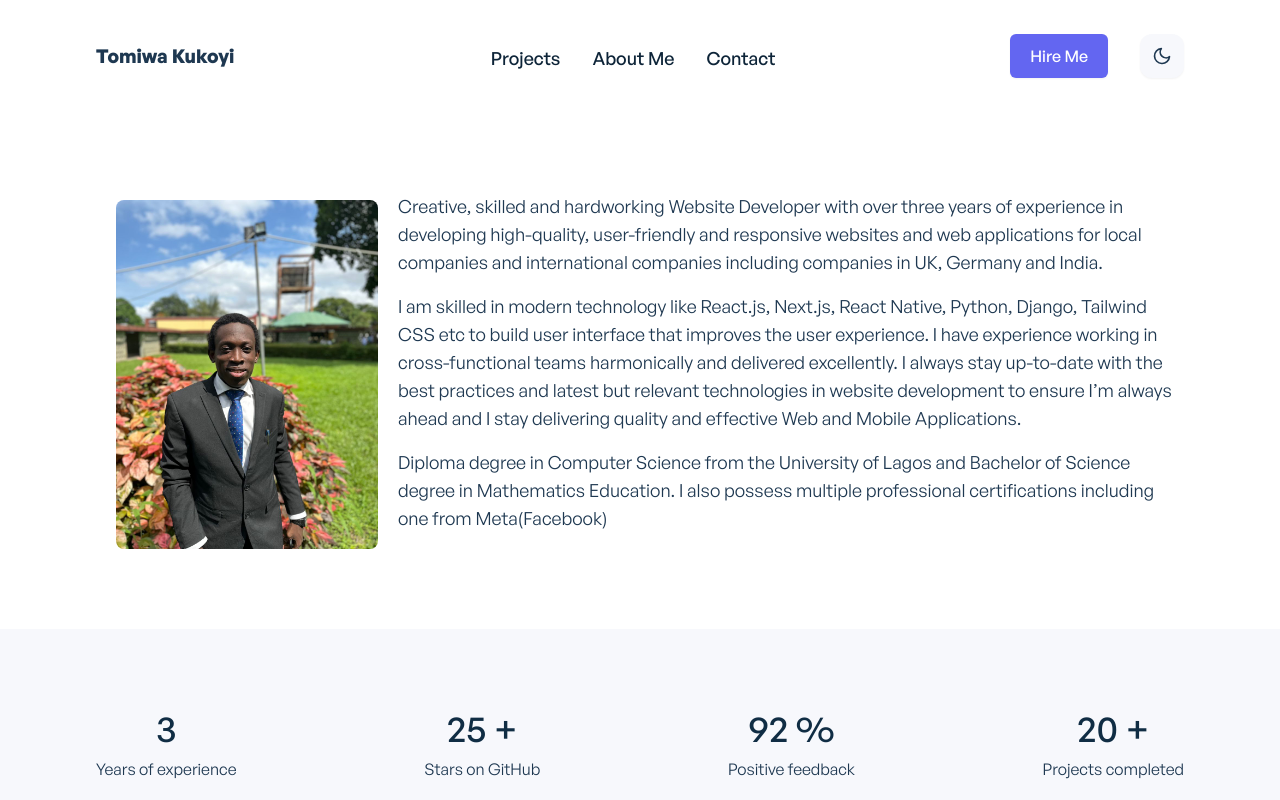
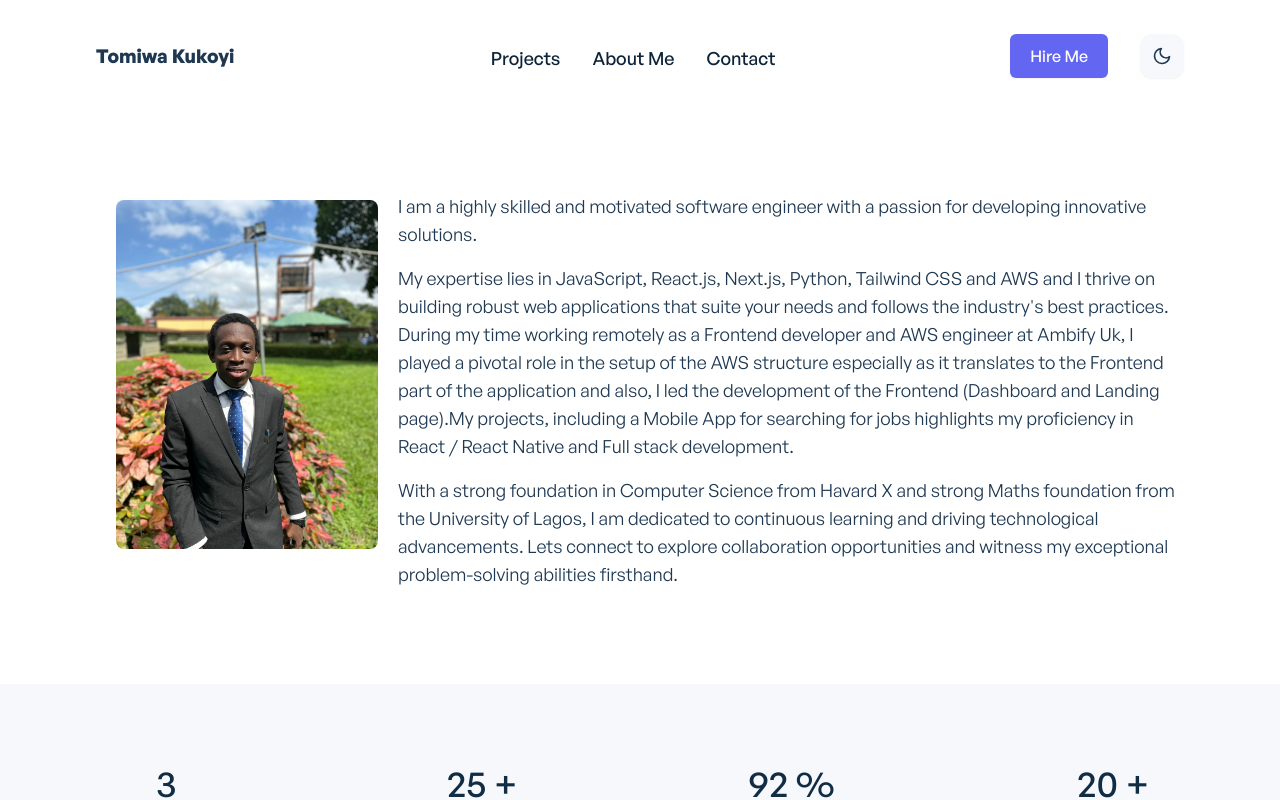
Before and after one commit to Tomiwakukoyi/Tomiwa-Portfolio, a Next.js app: page /about in a window 1280 px wide. Shown: the top 800 px of the page. Built offline with nearby package versions, Linux system fonts and the light colour scheme.

Commit message:
Changes to my about section

```diff
--- a/data/aboutMeData.js
+++ b/data/aboutMeData.js
@@ -3,14 +3,14 @@ import { v4 as uuidv4 } from "uuid";
 export const aboutMeData = [
   {
     id: uuidv4(),
-    bio: " Creative, skilled and hardworking Website Developer with over three years of experience in developing high-quality, user-friendly and responsive websites and web applications for local companies and international companies including companies in UK, Germany and India. ",
+    bio: " I am a highly skilled and motivated software engineer with a passion for developing innovative solutions.",
   },
   {
     id: uuidv4(),
-    bio: " I am skilled in modern technology like React.js, Next.js, React Native, Python, Django, Tailwind CSS etc to build user interface that improves the user experience. I have experience working in cross-functional teams harmonically and delivered excellently. I always stay up-to-date with the best practices and latest but relevant technologies in website development to ensure I’m always ahead and I stay delivering quality and effective Web and Mobile Applications.",
+    bio: " My expertise lies in JavaScript, React.js, Next.js, Python, Tailwind CSS and AWS and I thrive on building robust web applications that suite your needs and follows the industry's best practices. During my time working remotely as a Frontend developer and AWS engineer at Ambify Uk, I played a pivotal role in the setup of the AWS structure especially as it translates to the Frontend part of the application and also, I led the development of the Frontend (Dashboard and Landing page).My projects, including a Mobile App for searching for jobs highlights my proficiency in React / React Native and Full stack development.",
   },
   {
     id: uuidv4(),
-    bio: "Diploma degree in Computer Science from the University of Lagos and Bachelor of Science degree in Mathematics Education. I also possess multiple professional certifications including one from Meta(Facebook)",
+    bio: "With a strong foundation in Computer Science from Havard X and strong Maths foundation from the University of Lagos, I am dedicated to continuous learning and driving technological advancements. Lets connect to explore collaboration opportunities and witness my exceptional problem-solving abilities firsthand.",
   },
 ];
```
